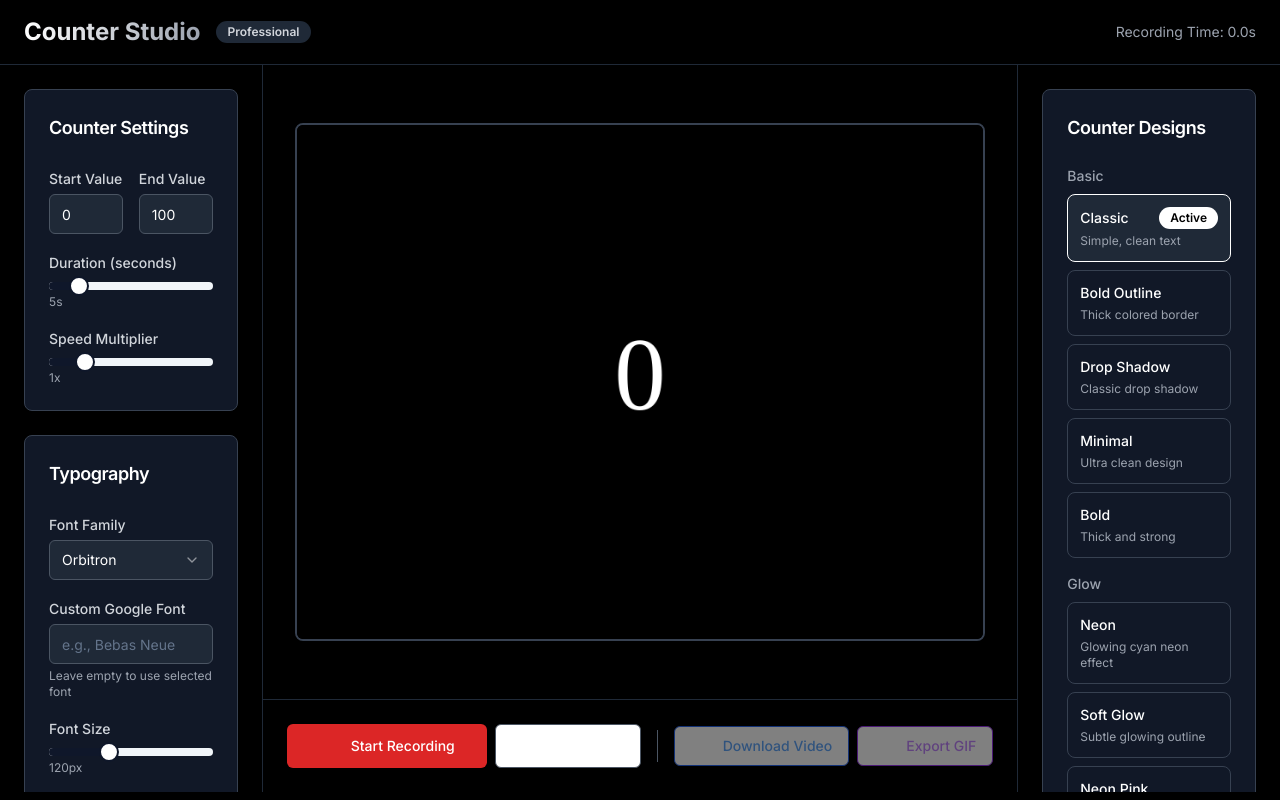
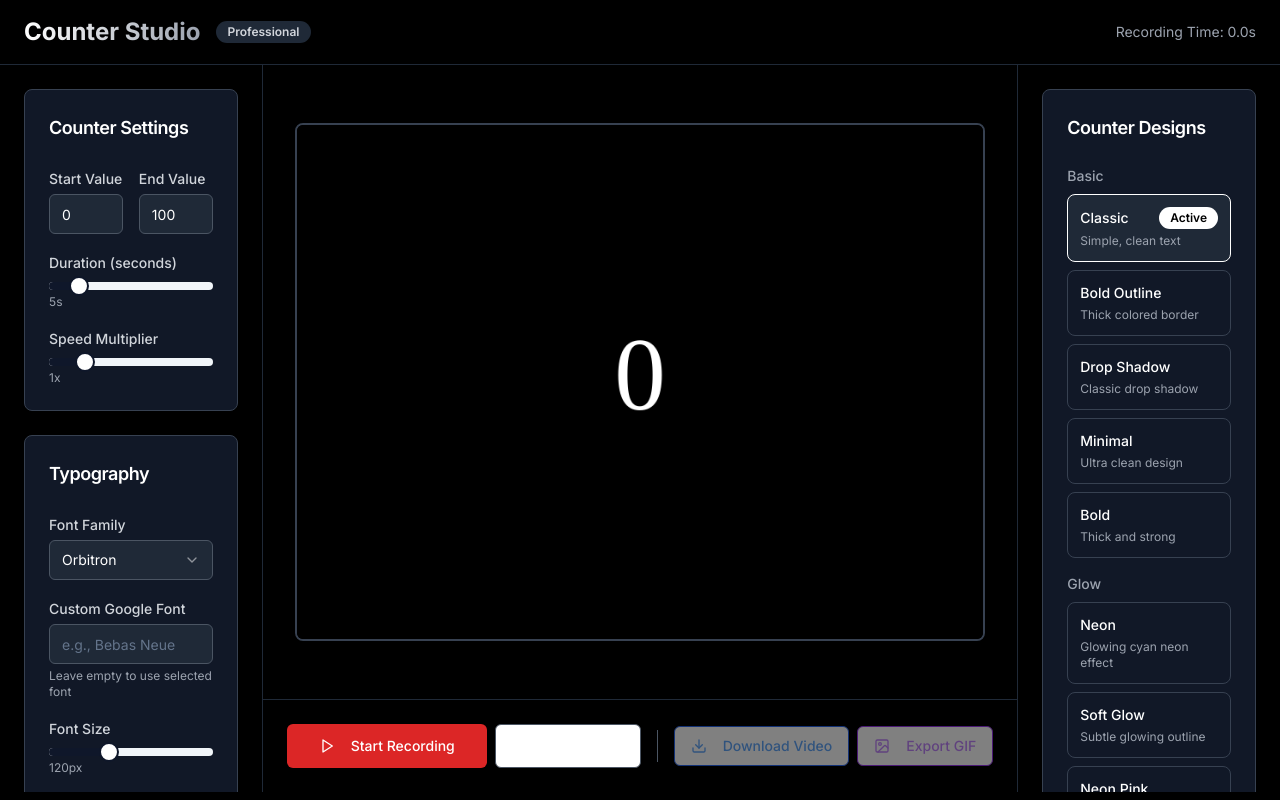
Before and after one commit to iillcode/chrono-visual-crafter, a React (Vite) app: page / in a window 1280 px wide. Built offline with nearby package versions, Linux system fonts and the light colour scheme.

Commit message:
Fix: Import Lucide icons correctly
Fixes incorrect imports of Lucide icons in RecordingControls and Index components, resolving build errors.

```diff
--- a/src/components/RecordingControls.tsx
+++ b/src/components/RecordingControls.tsx
@@ -3,7 +3,7 @@ import React from 'react';
 import { Button } from '@/components/ui/button';
 import { Badge } from '@/components/ui/badge';
 import { Separator } from '@/components/ui/separator';
-import { play, stop, restart, download, gif } from 'lucide-react';
+import { Play, Square, RotateCcw, Download, Image } from 'lucide-react';
 
 interface RecordingControlsProps {
   isRecording: boolean;
@@ -42,7 +42,7 @@ const RecordingControls: React.FC<RecordingControlsProps> = ({
               className="bg-red-600 hover:bg-red-700 text-white"
               size="lg"
             >
-              <play className="w-4 h-4 mr-2" />
+              <Play className="w-4 h-4 mr-2" />
               Start Recording
             </Button>
           ) : (
@@ -61,7 +61,7 @@ const RecordingControls: React.FC<RecordingControlsProps> = ({
                 className="border-red-600 text-red-400 hover:bg-red-900"
                 size="lg"
               >
-                <stop className="w-4 h-4 mr-2" />
+                <Square className="w-4 h-4 mr-2" />
                 Stop
               </Button>
             </>
@@ -73,7 +73,7 @@ const RecordingControls: React.FC<RecordingControlsProps> = ({
             className="border-gray-600 text-white hover:bg-gray-800"
             size="lg"
           >
-            <restart className="w-4 h-4 mr-2" />
+            <RotateCcw className="w-4 h-4 mr-2" />
             Restart
           </Button>
         </div>
@@ -103,7 +103,7 @@ const RecordingControls: React.FC<RecordingControlsProps> = ({
           variant="outline"
           className="border-blue-600 text-blue-400 hover:bg-blue-900 disabled:opacity-50"
         >
-          <download className="w-4 h-4 mr-2" />
+          <Download className="w-4 h-4 mr-2" />
           Download Video
         </Button>
 
@@ -113,7 +113,7 @@ const RecordingControls: React.FC<RecordingControlsProps> = ({
           variant="outline"
           className="border-purple-600 text-purple-400 hover:bg-purple-900 disabled:opacity-50"
         >
-          <gif className="w-4 h-4 mr-2" />
+          <Image className="w-4 h-4 mr-2" />
           Export GIF
         </Button>
       </div>
--- a/src/pages/Index.tsx
+++ b/src/pages/Index.tsx
@@ -1,4 +1,3 @@
-
 import React, { useState, useRef, useEffect } from 'react';
 import { Button } from '@/components/ui/button';
 import { Card } from '@/components/ui/card';
@@ -8,7 +7,6 @@ import { Input } from '@/components/ui/input';
 import { Label } from '@/components/ui/label';
 import { Separator } from '@/components/ui/separator';
 import { Badge } from '@/components/ui/badge';
-import { play, stop, restart, download, gif } from 'lucide-react';
 import CounterPreview from '@/components/CounterPreview';
 import ControlPanel from '@/components/ControlPanel';
 import DesignSelector from '@/components/DesignSelector';
```
